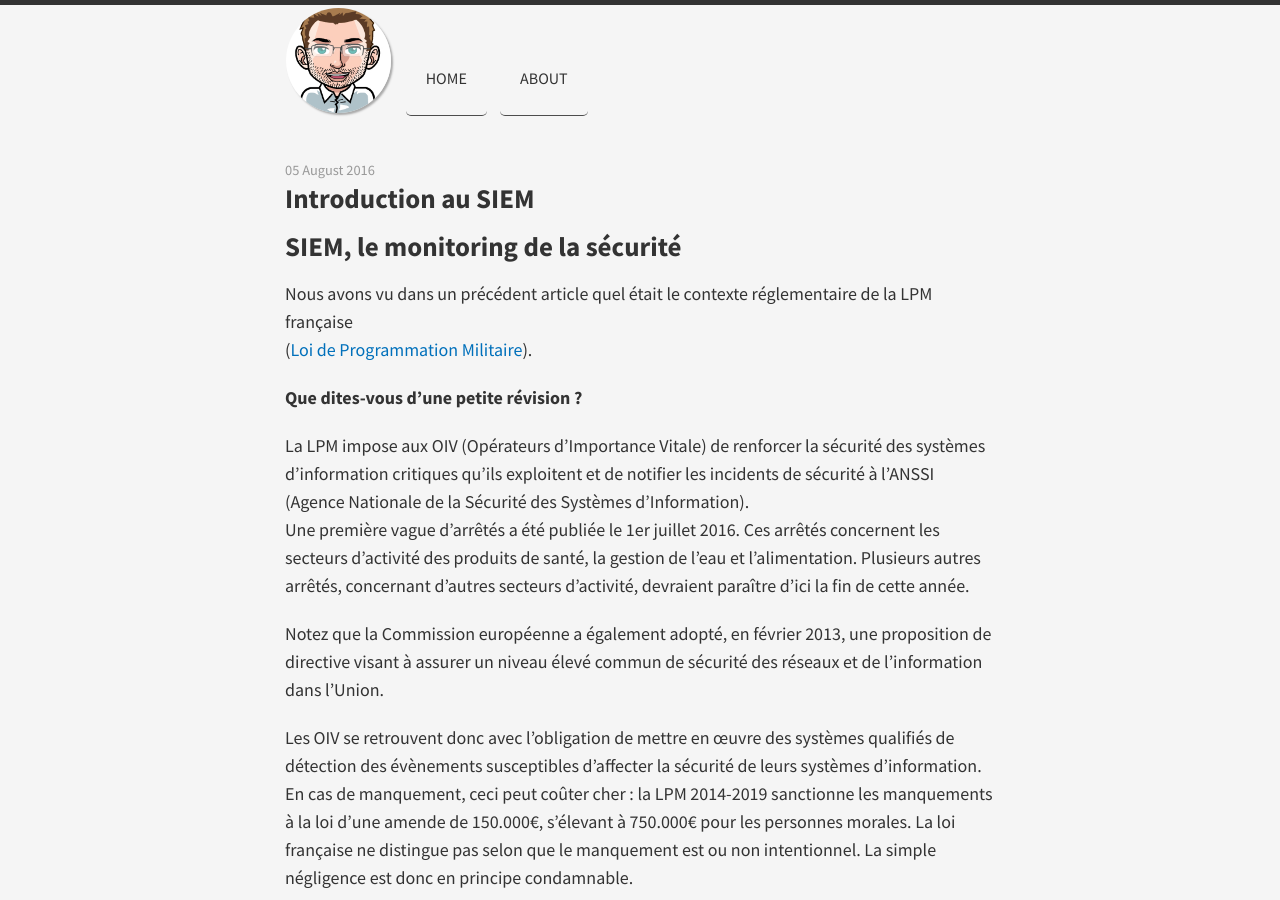
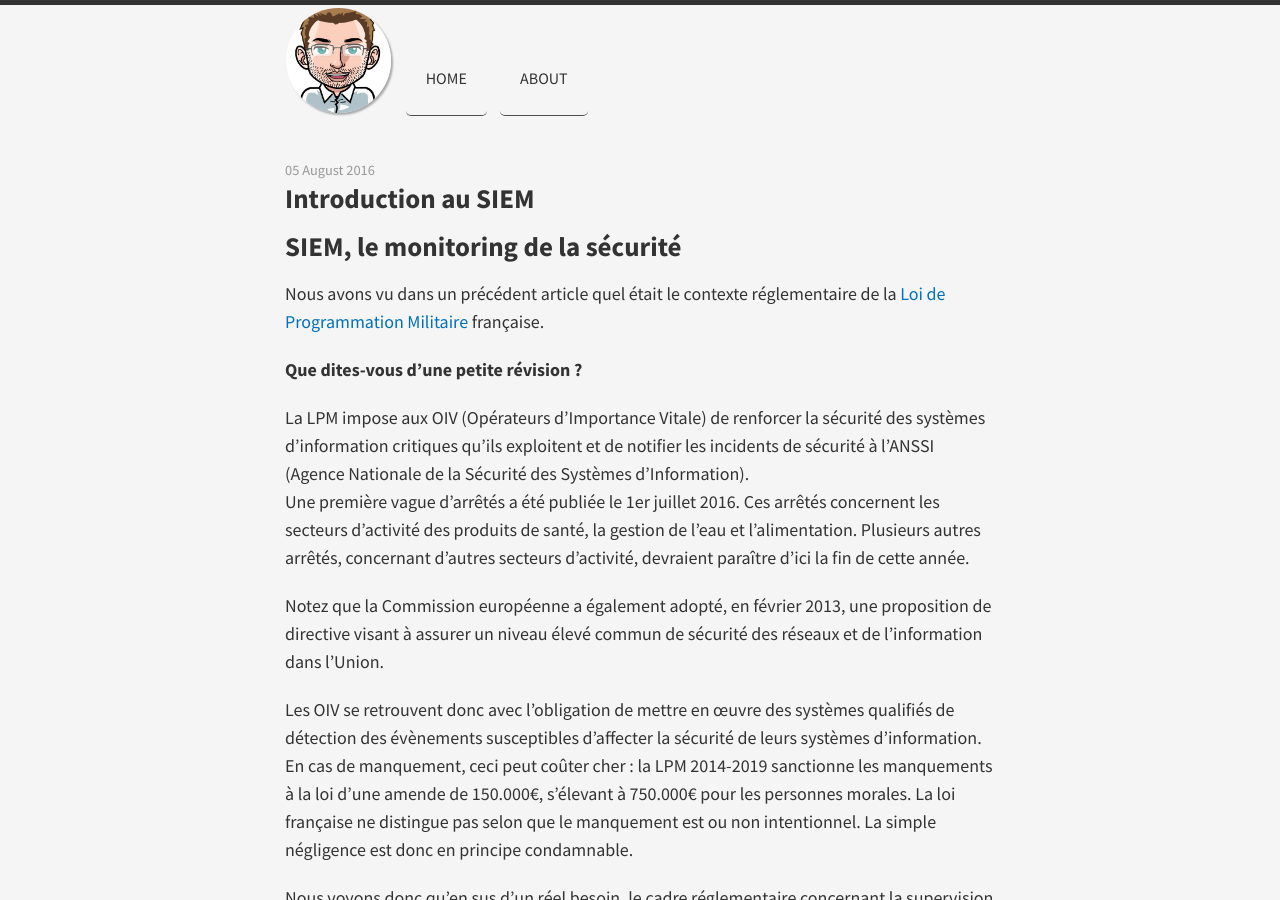
Before and after one commit to phackt/phackt.github.io, a Jekyll site: the page built from _posts/2016-08-05-introduction-siem.markdown, in a window 1280 px wide and 900 px high. Built offline with Jekyll 4.4.1, drawn with Linux system fonts in a browser that asks for light colours; nearby versions of some CDN libraries; comment, search, counter and statistics services are not loaded.

Commit message:
update post siem

```diff
--- a/_posts/2016-08-05-introduction-siem.markdown
+++ b/_posts/2016-08-05-introduction-siem.markdown
@@ -6,8 +6,7 @@ categories: siem
 ---
 SIEM, le monitoring de la sécurité
 ===================
-Nous avons vu dans un précédent article quel était le contexte réglementaire de la LPM française
-([Loi de Programmation Militaire](https://lepicte.github.io/general/introduction/2016/07/31/introduction-cybersecurite.html "https://lepicte.github.io/general/introduction/2016/07/31/introduction-cybersecurite.html")).
+Nous avons vu dans un précédent article quel était le contexte réglementaire de la [Loi de Programmation Militaire]({{ site.url }}/introduction-cybersecurite) française.
 
 **Que dites-vous d’une petite révision ?**
 
```
